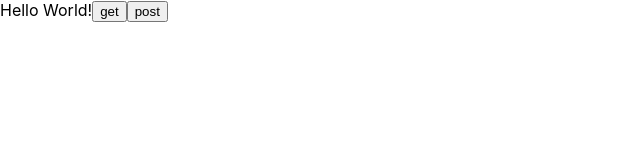
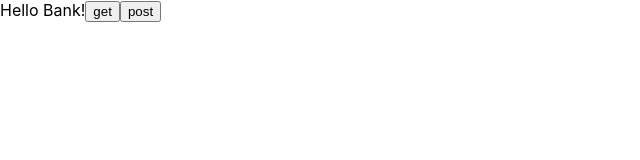
Before and after one commit to TamarCY/Appleseeds-Bank-Mongodb, a React (Create React App) app in the folder client/: page / in a window 1280 px wide. Shown: the top 160 px of the page, without its empty margins (0-640 px from the left). Built offline with nearby package versions, Linux system fonts and the light colour scheme.

Commit message:
changed line in react

```diff
--- a/client/src/App.js
+++ b/client/src/App.js
@@ -19,7 +19,7 @@ function App() {
   return (
     <div className='App'>
       {' '}
-      Hello World!
+      Hello Bank!
       <button onClick={getReq}>get</button>
       <button onClick={postReq}>post</button>
 
```
